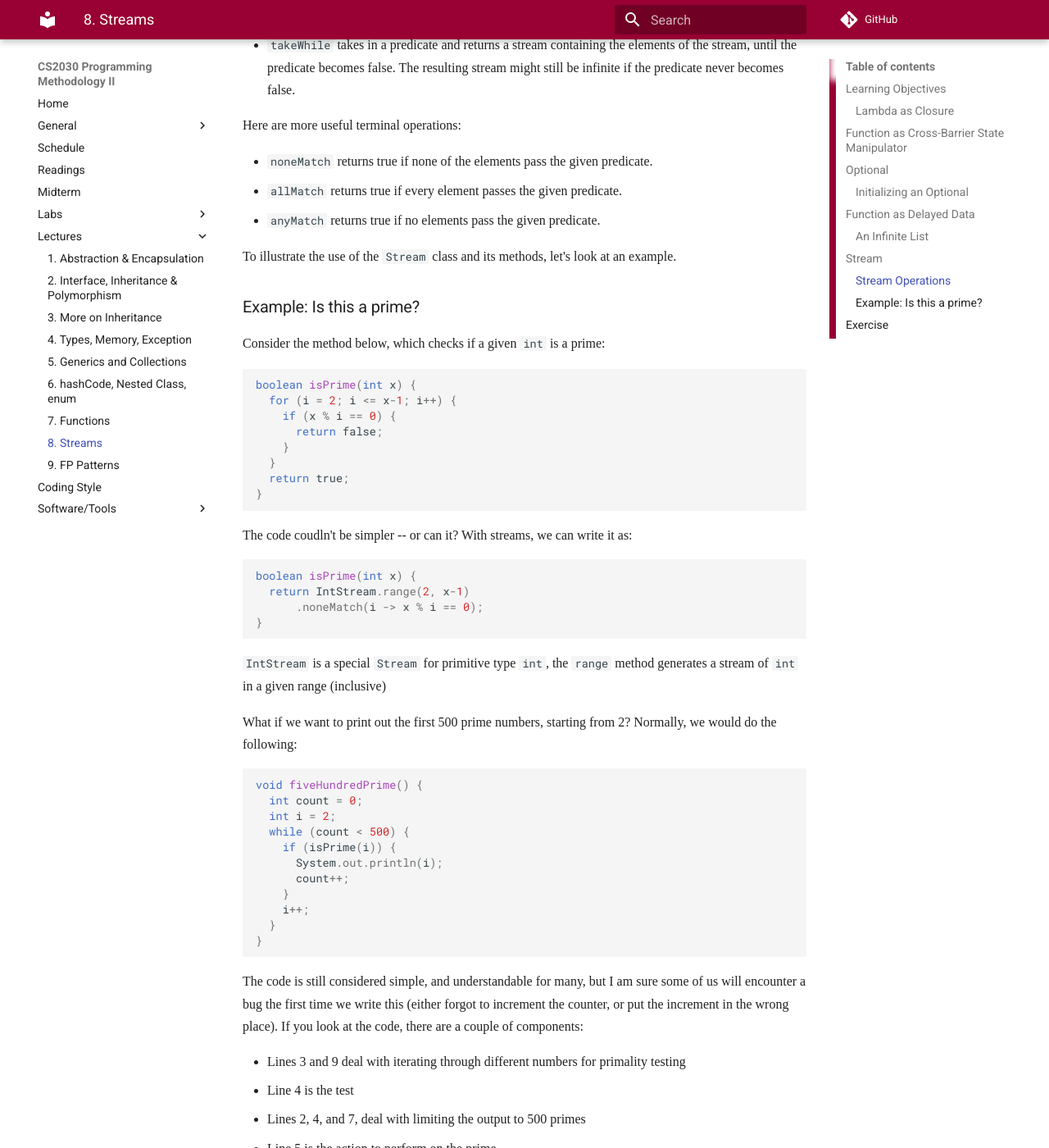
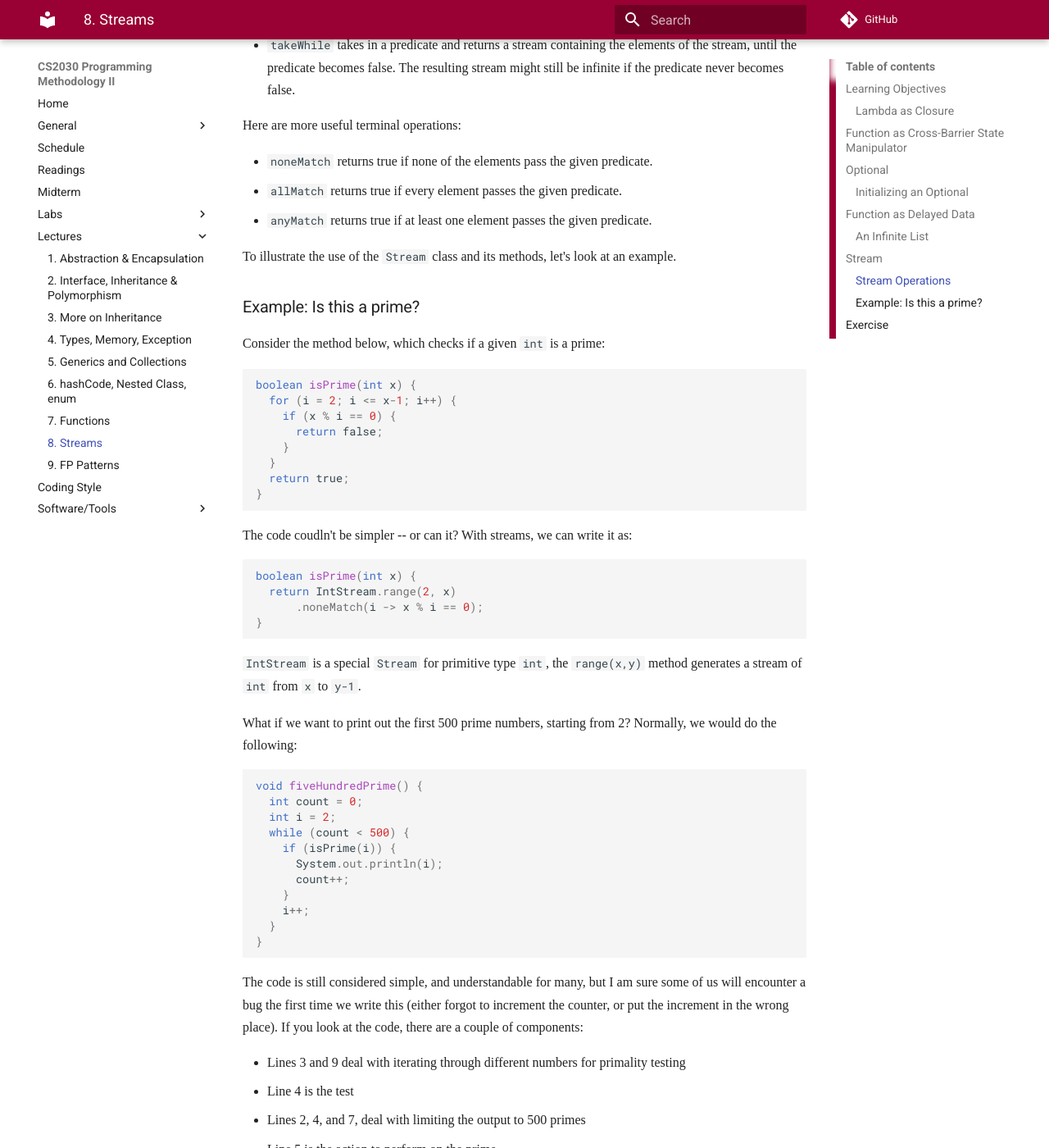
Before and after one commit to nus-cs2030/1718-s2, an MkDocs documentation site: the page built from docs/lec08.md, in a window 1280 px wide and 1400 px high, scrolled down 7382 px. Shown: the whole window at 82% size. Built offline with MkDocs 1.6.1 and Material for MkDocs 9.7.7, drawn with Linux system fonts in a browser that asks for light colours; nearby versions of some CDN libraries; some web fonts are replaced; formulas are drawn with MathJax 3; comment, search, counter and statistics services are not loaded; old or Windows-style settings are respelled for this version of MkDocs; some of the changed text lies outside the part shown.

Commit message:
Bug fixes (credits to Jonathan Lee Wei Hao)

````diff
--- a/docs/lec08.md
+++ b/docs/lec08.md
@@ -259,7 +259,7 @@ Here are more useful terminal operations:
 
 - `noneMatch` returns true if none of the elements pass the given predicate.
 - `allMatch` returns true if every element passes the given predicate.
-- `anyMatch` returns true if no elements pass the given predicate.
+- `anyMatch` returns true if at least one element passes the given predicate.
 
 To illustrate the use of the `Stream` class and its methods, let's look at an example.
 
@@ -281,12 +281,12 @@ boolean isPrime(int x) {
 The code coudln't be simpler -- or can it?  With streams, we can write it as:
 ```Java
 boolean isPrime(int x) {
-  return IntStream.range(2, x-1)
+  return IntStream.range(2, x)
       .noneMatch(i -> x % i == 0);
 }
 ```
 
-`IntStream` is a special `Stream` for primitive type `int`, the `range` method generates a stream of `int` in a given range (inclusive)
+`IntStream` is a special `Stream` for primitive type `int`, the `range(x,y)` method generates a stream of `int` from `x` to `y-1`.
 
 What if we want to print out the first 500 prime numbers, starting from 2?  Normally, we would do the following:
 ```Java
````
Also changed, not shown: other parts of docs/lec08.md (+1 -1 lines).
